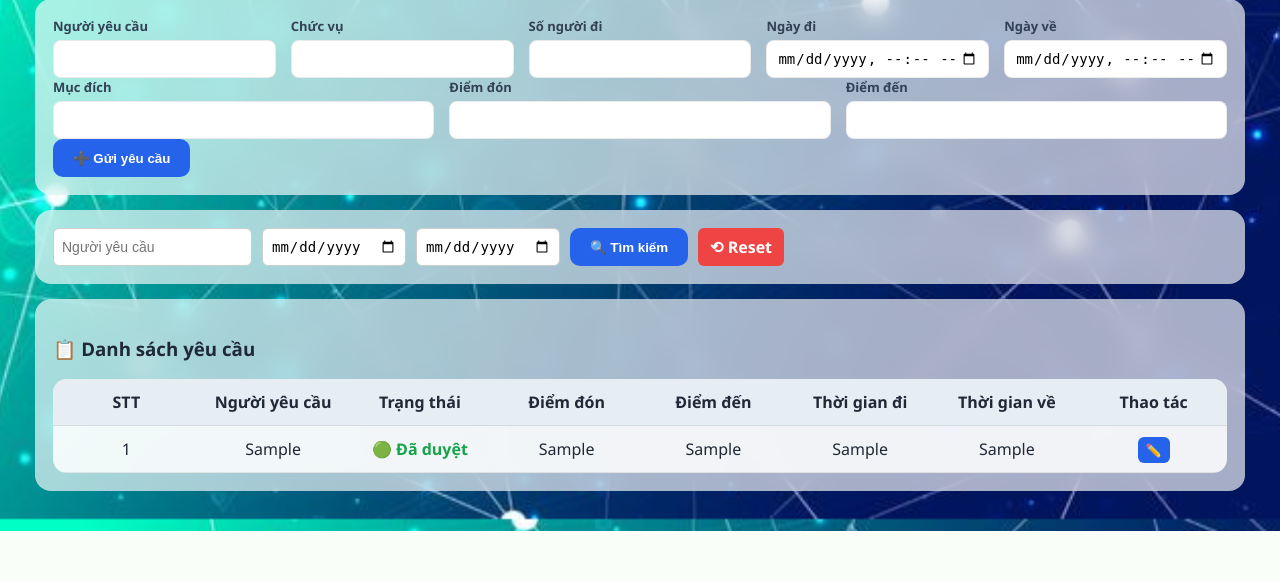
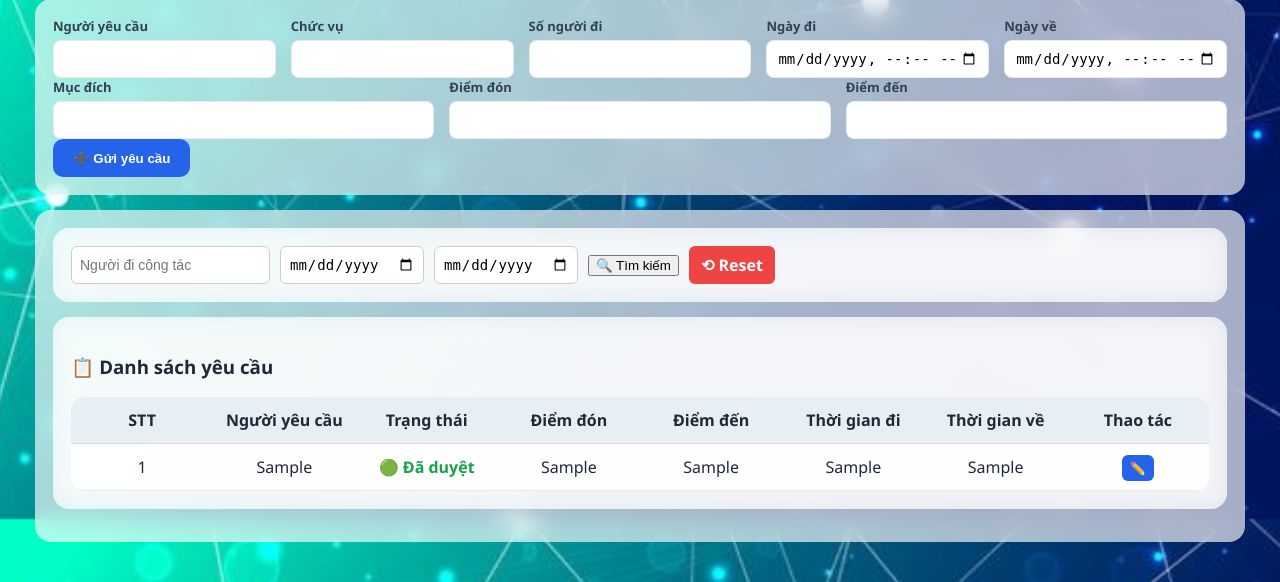
Before and after one commit to conkiencon2016-max/quanly-xe, a Flask app: template templates/yeu_cau_dieu_xe.html in a window 1280 px wide. Shown: the part 281-863 px from the top of the page. Before the commit the page ends 812 px from the top, so only its background shows below. Run offline with Flask 3, Linux system fonts and the light colour scheme; the template is opened without the code that fills it: most values are stand-ins (such as "Sample title", 1, 10 or a date in 2020).

Commit message:
Update yeu_cau_dieu_xe.html

```diff
--- a/templates/yeu_cau_dieu_xe.html
+++ b/templates/yeu_cau_dieu_xe.html
@@ -101,13 +101,14 @@
 </form>
 
 </div>
+    <div class="card">
 <div class="card" style="margin-bottom:15px">
 
-<form method="get" style="display:flex; gap:10px; flex-wrap:wrap">
+<form method="get" style="display:flex; gap:10px; flex-wrap:wrap; align-items:center">
 
     <input type="text"
            name="search_name"
-           placeholder="Người yêu cầu"
+           placeholder="Người đi công tác"
            value="{{ search_name or '' }}"
            style="padding:8px; border-radius:6px; border:1px solid #ccc">
 
@@ -121,10 +122,12 @@
            value="{{ den_ngay or '' }}"
            style="padding:8px; border-radius:6px; border:1px solid #ccc">
 
-    <button class="btn-add">🔍 Tìm kiếm</button>
-   <a href="/danh-sach-yeu-cau?" class="btn-reset">
+    <button class="btn">🔍 Tìm kiếm</button>
+
+    <a href="/danh-sach-yeu-cau" class="btn-reset">
     ⟲ Reset
 </a>
+
 </form>
 
 </div>
```
